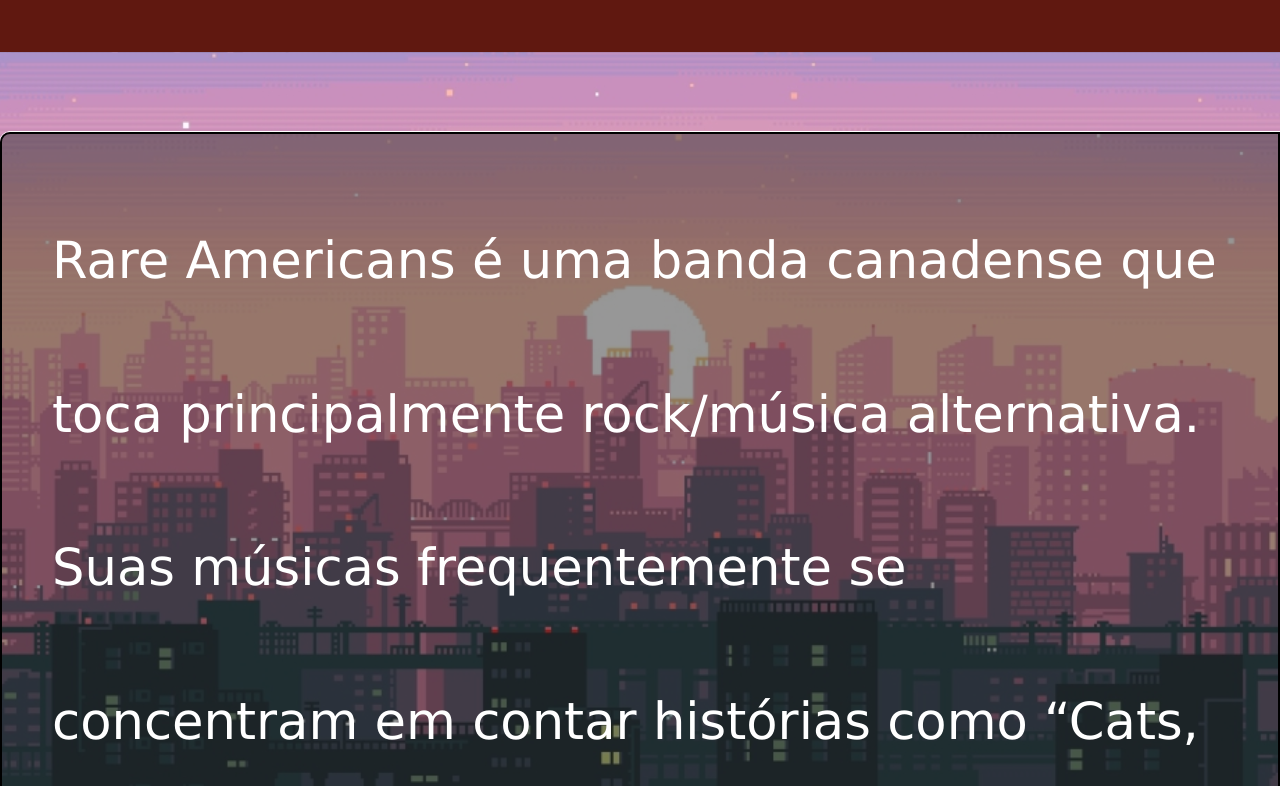
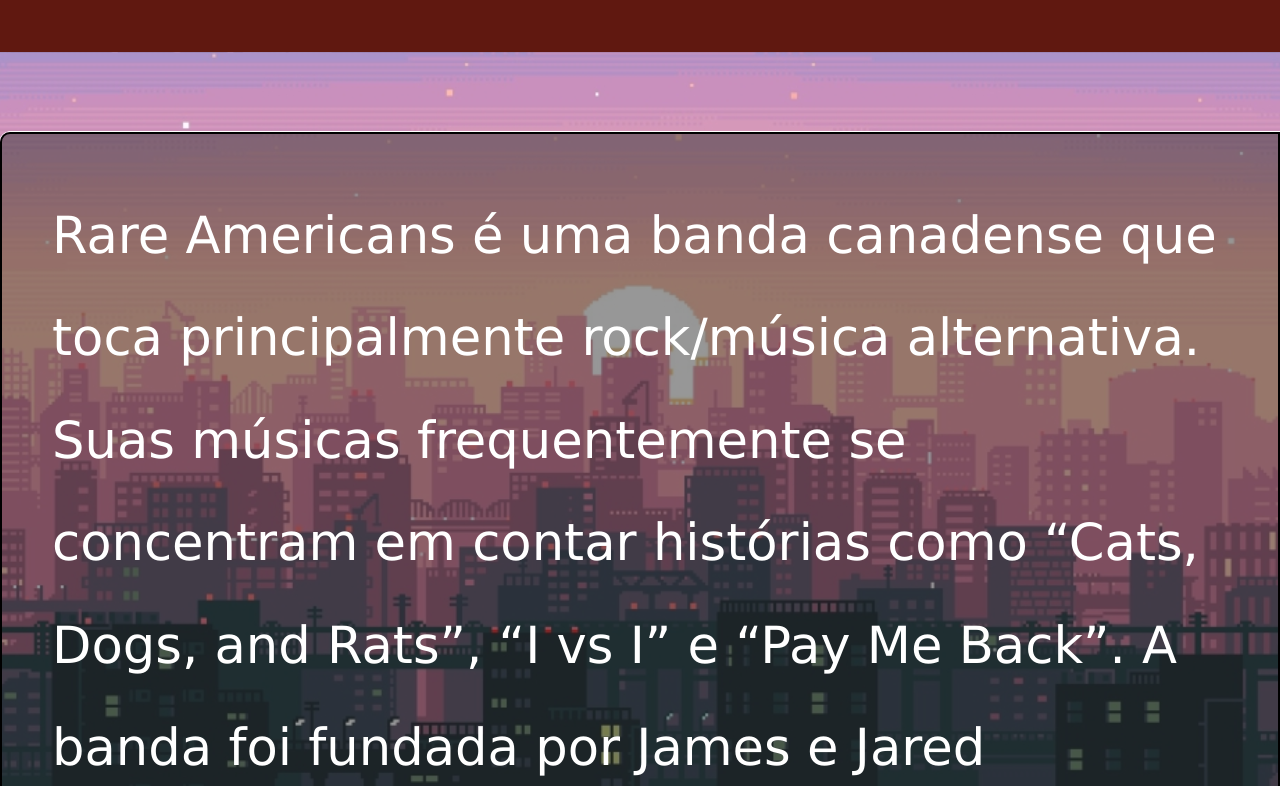
Before and after one commit to Lowdeehuh/projeto-bandas, a plain HTML site: page index.html in a window 1280 px wide. Shown: the part 1540-2326 px from the top of the page. Drawn offline with Linux system fonts and the light colour scheme.

Commit message:
Atualizar o style.css

```diff
--- a/estilo/style.css
+++ b/estilo/style.css
@@ -69,7 +69,7 @@ section.rare-americans{
 }
 section.rare-americans > p{
     background-color: #33333382;
-    line-height: 3em;
+    line-height: 2em;
     font-size: 4vw;
     padding: 50px;
     border: 2px solid black;
```
